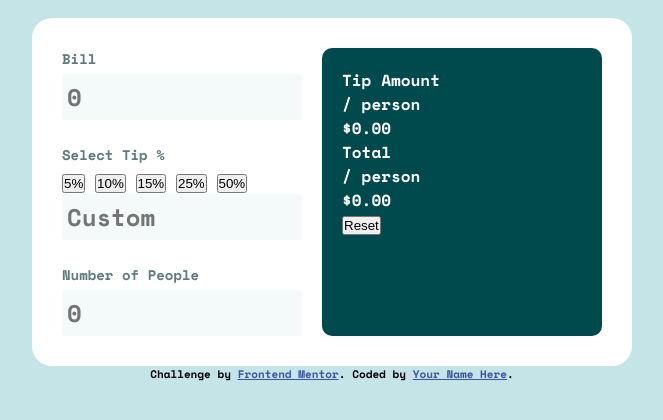
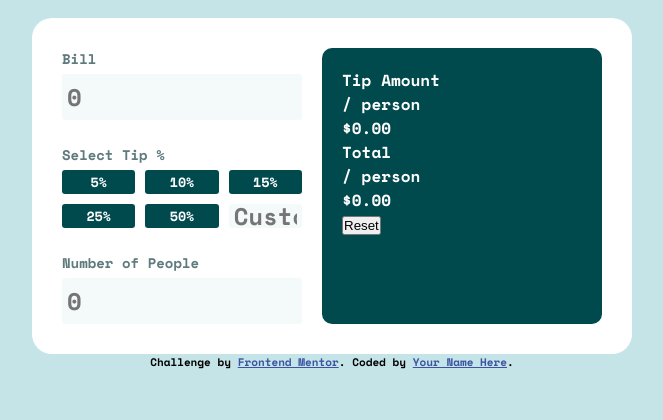
Before and after one commit to Smoopfrog/tip-calculator-app, a plain HTML site: page index.html in a window 1280 px wide. Shown: the part 150-570 px from the top of the page, without its empty margins (308-971 px from the left). Drawn offline with nearby package versions, Linux system fonts and the light colour scheme.

Commit message:
style tip buttons

```diff
--- a/index.html
+++ b/index.html
@@ -41,12 +41,14 @@
         </div>
         <div class="tip-container">
           <h2>Select Tip %</h2>
-          <button>5%</button>
-          <button>10%</button>
-          <button>15%</button>
-          <button>25%</button>
-          <button>50%</button>
-          <input placeholder="Custom" />
+          <div class="tip-options">
+            <button class="tip-btn">5%</button>
+            <button class="tip-btn">10%</button>
+            <button class="tip-btn">15%</button>
+            <button class="tip-btn">25%</button>
+            <button class="tip-btn">50%</button>
+            <input placeholder="Custom" />
+          </div>
         </div>
 
         <div>
--- a/styles.css
+++ b/styles.css
@@ -28,9 +28,6 @@ h1 {
 
 .inputs {
   flex: 1;
-  /* display: flex; */
-  /* flex-direction: column; */
-  /* justify-content: space-between; */
 }
 
 h2 {
@@ -60,6 +57,21 @@ input:focus {
   margin-bottom: 24px;
 }
 
+.tip-options {
+  display: grid;
+  grid-template-columns: 1fr 1fr 1fr;
+  grid-template-rows: 24px 24px;
+  gap: 10px;
+}
+
+.tip-btn {
+  background-color: hsl(183, 100%, 15%);
+  color: white;
+  border: none;
+  border-radius: 3px;
+  font-family: "Space Mono", monospace;
+}
+
 .results {
   flex: 1;
   background-color: hsl(183, 100%, 15%);
```
